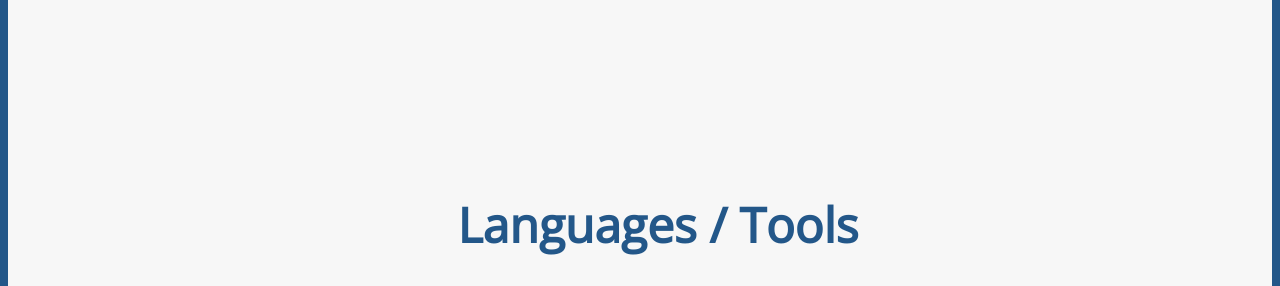
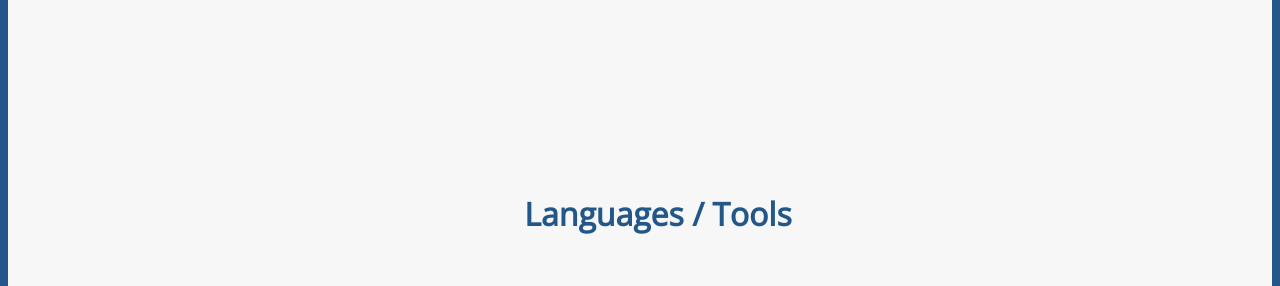
Before and after one commit to aledjackson/cv_website, a Django app: page / in a window 1280 px wide. Shown: the part 2322-2608 px from the top of the page. Run offline with Django 3.2, Linux system fonts and the light colour scheme.

Commit message:
minor tweaks to make it better for mobile phones

```diff
--- a/home/static/home/css/languages.css
+++ b/home/static/home/css/languages.css
@@ -9,6 +9,6 @@
     display: block;
     text-align: center;
     color: #235789;
-    font-size: 3em;
+    font-size: 2em;
 
 }
--- a/home/static/home/css/projects.css
+++ b/home/static/home/css/projects.css
@@ -9,6 +9,6 @@
     display: block;
     text-align: center;
     color: #235789;
-    font-size: 3em;
+    font-size: 2em;
 
 }
```
